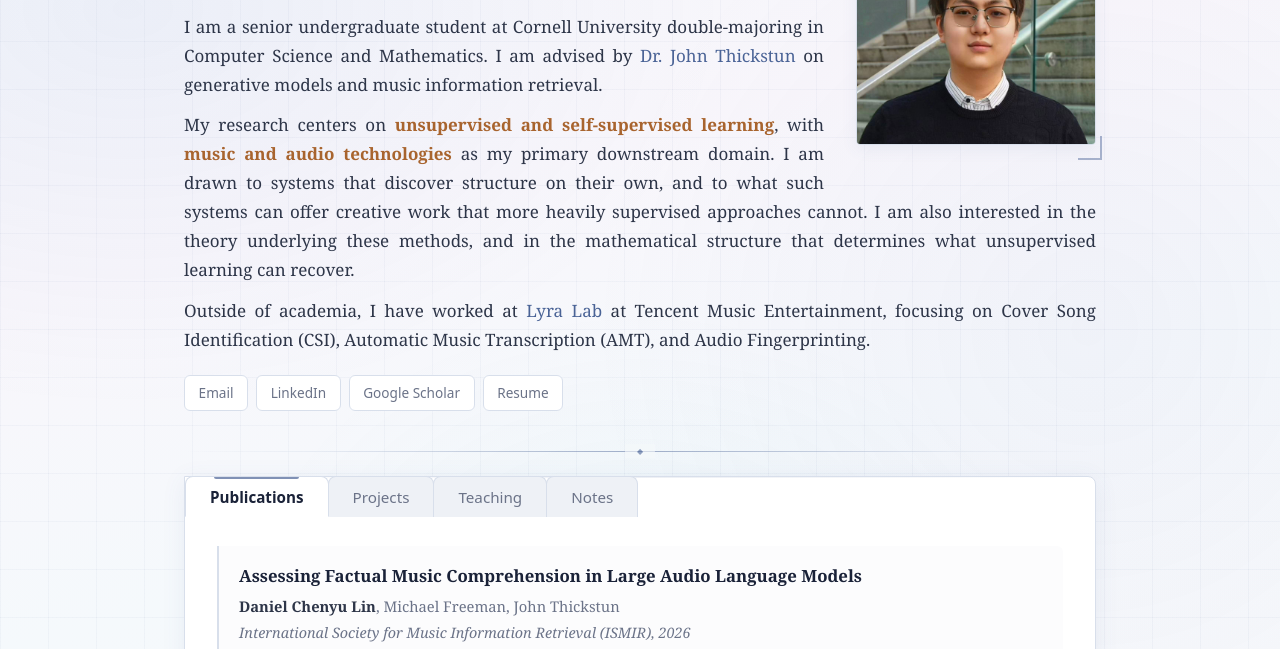
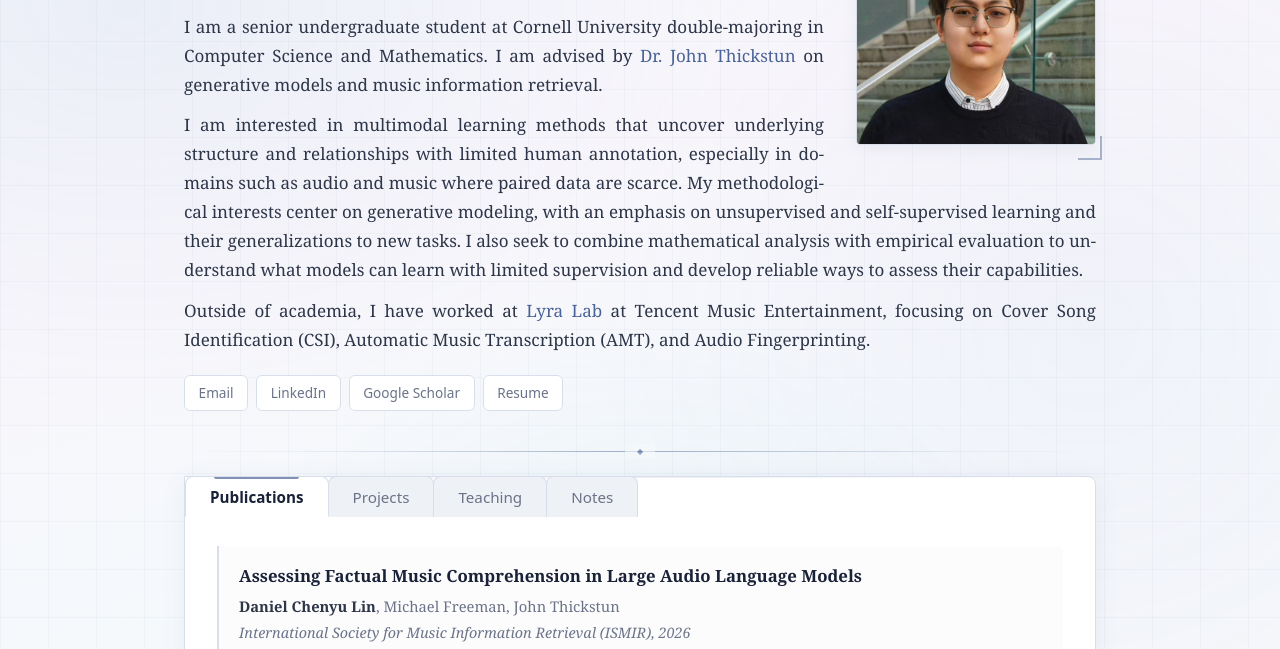
Before and after one commit to DCL2004/DCL2004.github.io, a plain HTML site: page index.html in a window 1280 px wide. Shown: the part 151-800 px from the top of the page. Drawn offline with Linux system fonts and the light colour scheme.

Commit message:
interest

```diff
--- a/index.html
+++ b/index.html
@@ -25,7 +25,7 @@
           and music information retrieval.
         </p>
         <p>
-          My research centers on <span class="keyword">unsupervised and self-supervised learning</span>, with <span class="keyword">music and audio technologies</span> as my primary downstream domain. I am drawn to systems that discover structure on their own, and to what such systems can offer creative work that more heavily supervised approaches cannot. I am also interested in the theory underlying these methods, and in the mathematical structure that determines what unsupervised learning can recover.
+          I am interested in multimodal learning methods that uncover underlying structure and relationships with limited human annotation, especially in domains such as audio and music where paired data are scarce. My methodological interests center on generative modeling, with an emphasis on unsupervised and self-supervised learning and their generalizations to new tasks. I also seek to combine mathematical analysis with empirical evaluation to understand what models can learn with limited supervision and develop reliable ways to assess their capabilities.
         </p>
         <p>
           Outside of academia, I have worked at <a href="https://lyracobar.y.qq.com/index.html" target="_blank">Lyra Lab</a> at Tencent Music Entertainment, focusing on Cover Song Identification (CSI), Automatic Music Transcription (AMT), and Audio Fingerprinting.
```
Also changed, not shown: 1 other file.
